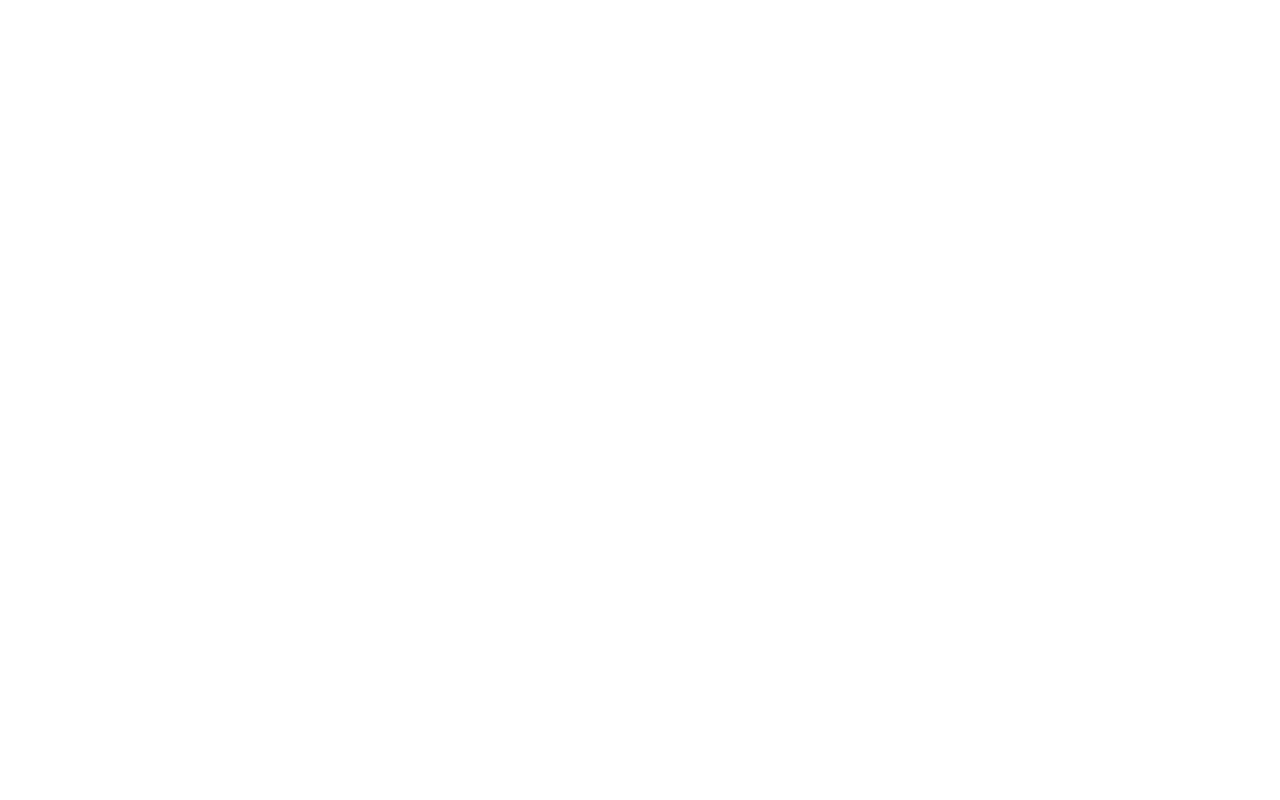
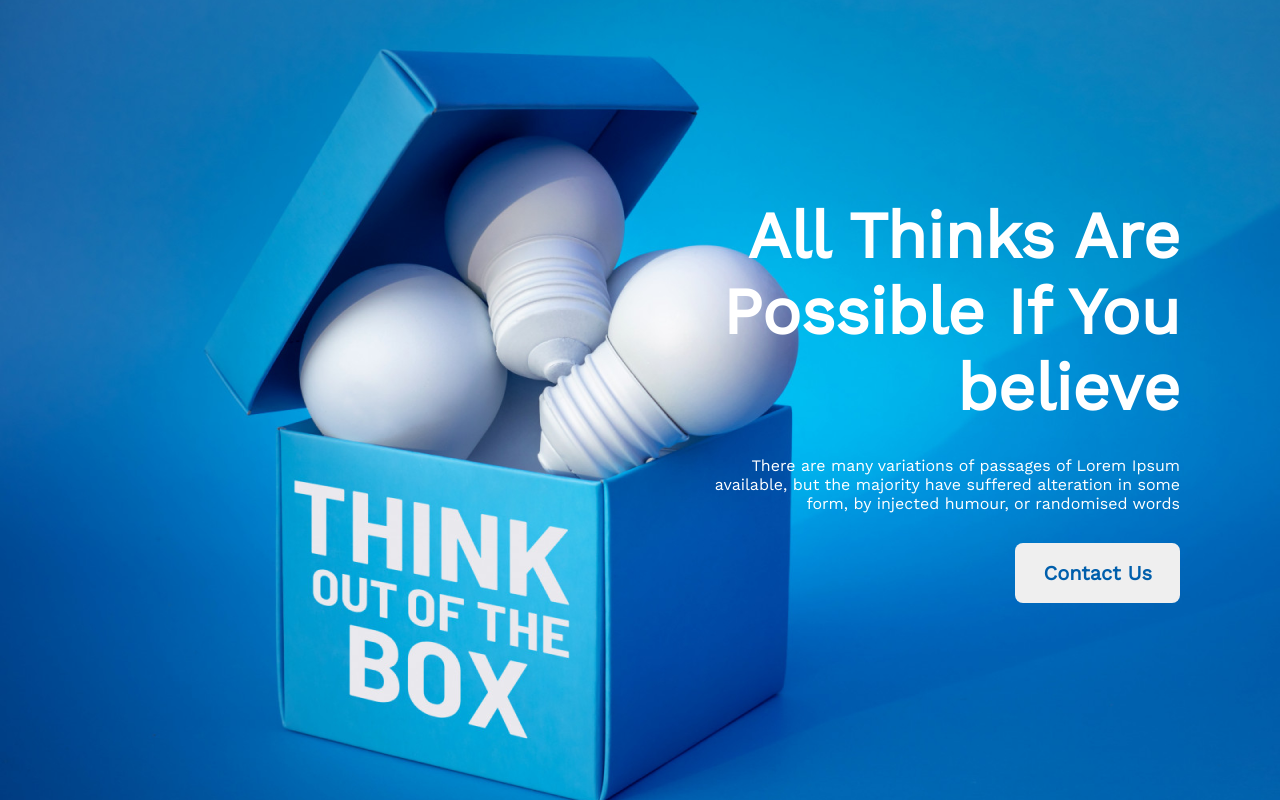
Before and after one commit to absiddik676/new-year-new-me, a plain HTML site: page index.html in a window 1280 px wide. Drawn offline with nearby package versions, Linux system fonts and the light colour scheme.

Commit message:
header added

```diff
--- a/index.html
+++ b/index.html
@@ -4,12 +4,19 @@
     <meta charset="UTF-8">
     <meta http-equiv="X-UA-Compatible" content="IE=edge">
     <meta name="viewport" content="width=device-width, initial-scale=1.0">
+    <link rel="preconnect" href="https://fonts.googleapis.com"><link rel="preconnect" href="https://fonts.gstatic.com" crossorigin><link href="https://fonts.googleapis.com/css2?family=Inter&family=Poppins:wght@200;400&family=Work+Sans&display=swap" rel="stylesheet">
     <title>New year new me</title>
     <link rel="stylesheet" href="style/index.css">
 </head>
 <body>
-    <header>
-
+    <header class="header">
+        <div class="banner">
+            <h1 class="header-title">All Thinks Are <br> Possible If You <br> believe</h1>
+            <p class="header-discretion">There are many variations of passages of Lorem Ipsum <br>
+                available, but the majority have suffered alteration in some <br>
+                form, by injected humour, or randomised words</p>
+                <button class="contact-us-btn">Contact Us</button>
+          </div>
     </header>
     <main>
 
--- a/style/index.css
+++ b/style/index.css
@@ -0,0 +1,37 @@
+*{
+    margin: 0;
+    font-family: 'Work Sans';
+}
+/* banner */
+.header{
+    background-image: url("../images/banner/banner3.png") ;
+    width: 100%;
+    height: 100vh;
+    display: flex;
+    justify-content:end;
+    align-items: center;
+    text-align: end;
+}
+.header-title{
+    font-weight: 900;
+    font-size: 65px;
+    color: #FFFFFF;
+}
+.header-discretion{
+    font-weight: 400;
+    font-size: 16px;
+    color: #FFFFFF;
+    margin-top: 30px;
+    margin-bottom: 30px;
+}
+.banner{
+    margin-right: 100px;
+}
+.contact-us-btn{
+    padding: 18px 28px 18px 28px ;
+    border-radius: 8px;
+    border: none;
+    font-weight: 600;
+    font-size: 20px;
+    color: #005FAC
+}
```
